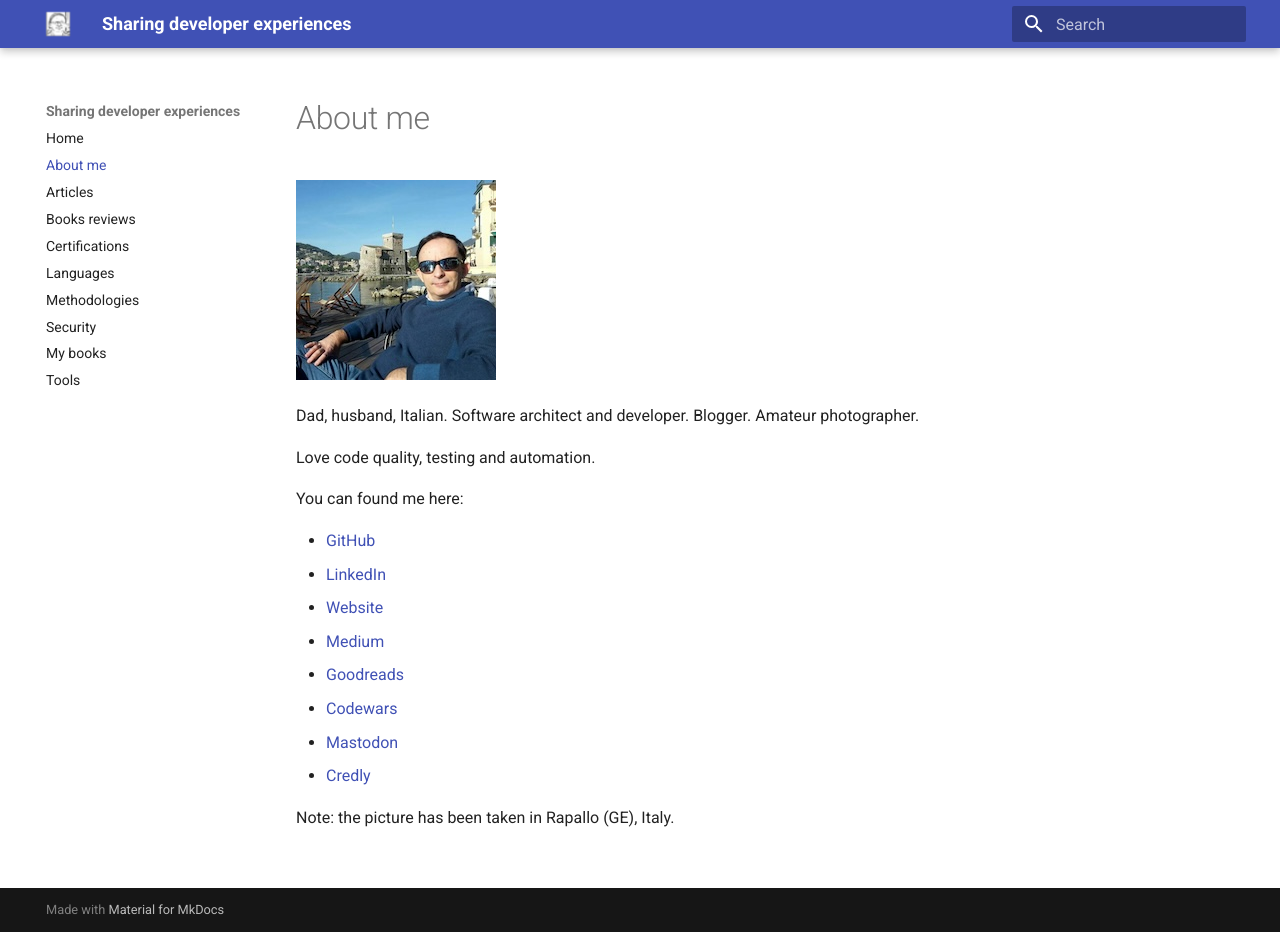
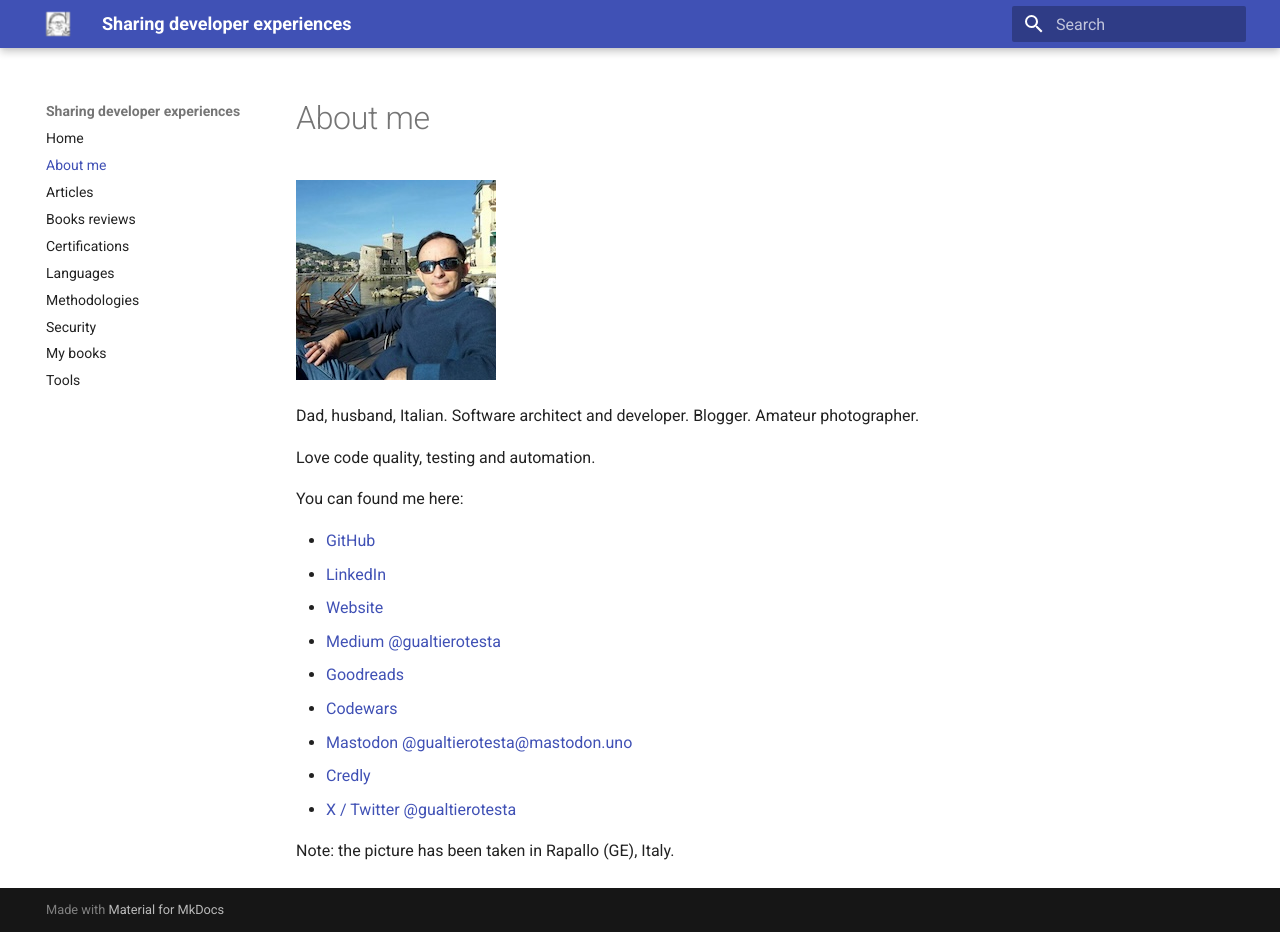
Before and after one commit to gualtierotesta/blog, an MkDocs documentation site: the page built from docs/about.md, in a window 1280 px wide and 932 px high. Built offline with MkDocs 1.6.1 and Material for MkDocs 9.7.7, drawn with Linux system fonts in a browser that asks for light colours.

Commit message:
Update about me links

```diff
--- a/docs/about.md
+++ b/docs/about.md
@@ -11,10 +11,11 @@ You can found me here:
 * [GitHub](https://github.com/gualtierotesta)
 * [LinkedIn](https://www.linkedin.com/in/gualtierotesta)
 * [Website](https://gualtierotesta.github.io/blog)
-* [Medium](https://medium.com/@gualtierotesta)
+* [Medium @gualtierotesta](https://medium.com/@gualtierotesta)
 * [Goodreads](https://www.goodreads.com/gualtierotesta)
 * [Codewars](https://www.codewars.com/users/gualty)
-* [Mastodon](@gualtierotesta@mastodon.uno)
+* [Mastodon @gualtierotesta@mastodon.uno ](https://mastodon.uno/@gualtierotesta)
 * [Credly](https://www.credly.com/users/gualtierotesta)
+* [X / Twitter @gualtierotesta](https://x.com/gualtierotesta)
 
 Note: the picture has been taken in Rapallo (GE), Italy.
```
